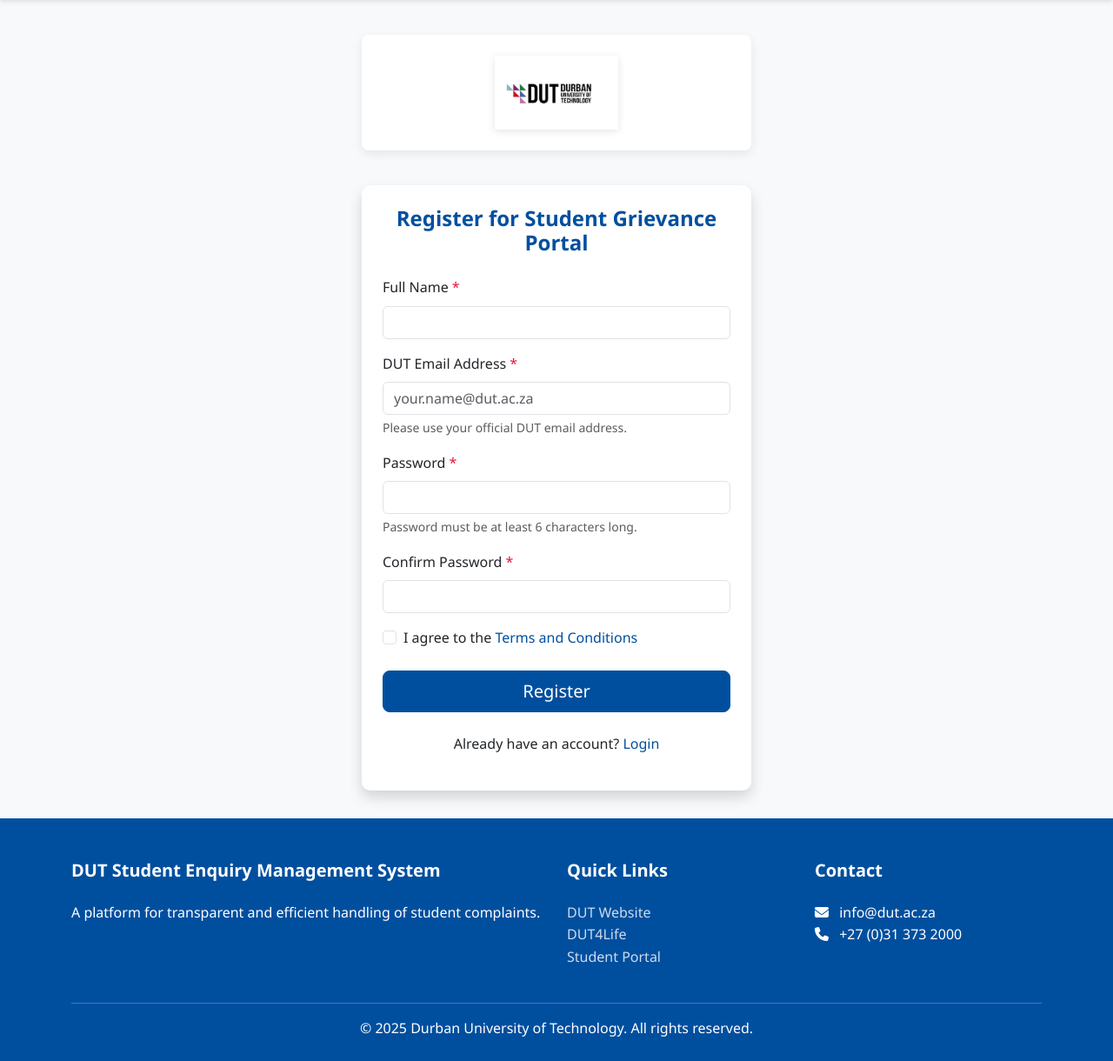
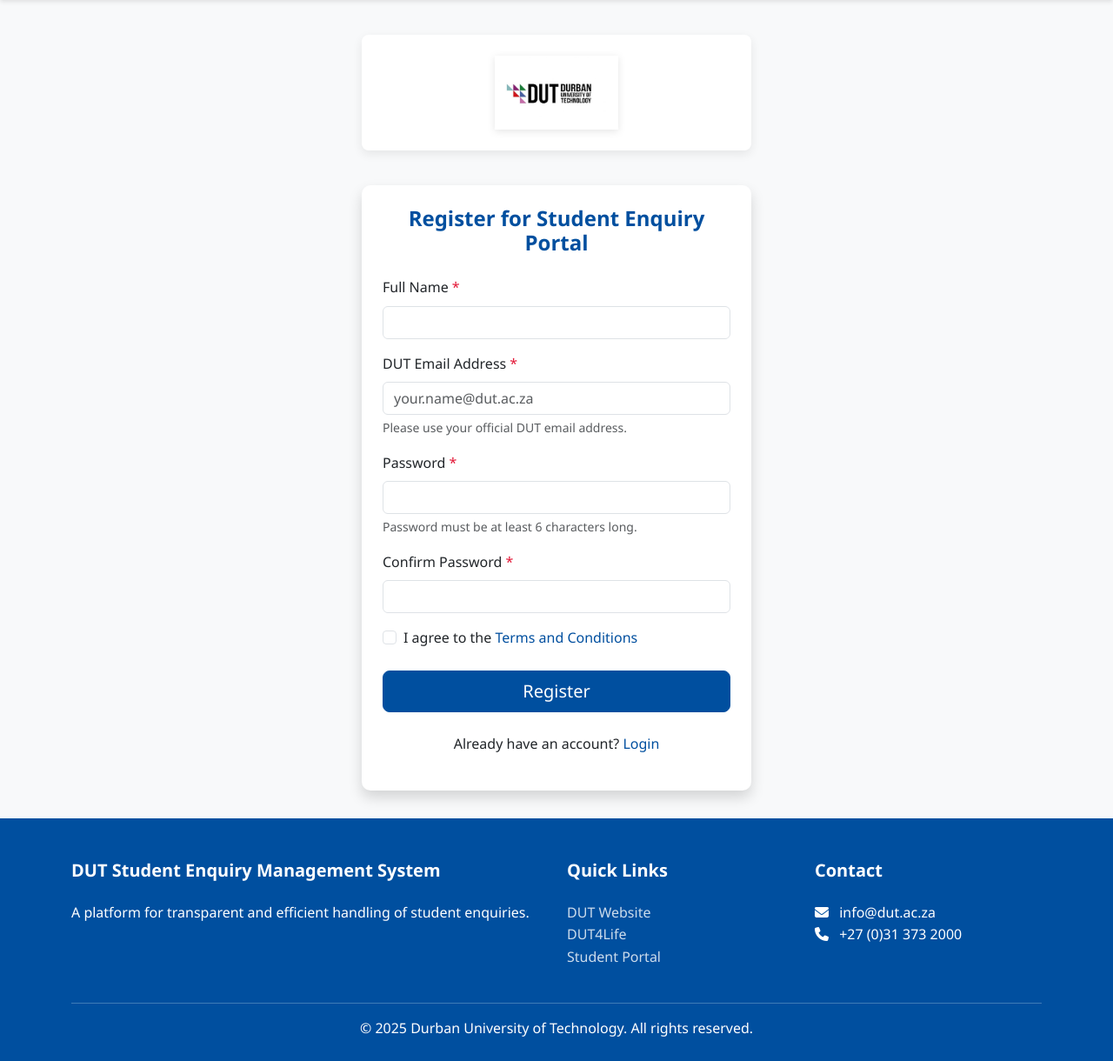
Before and after one commit to thandazanigs55/ComplaintApp, a Flask app: page /auth/register in a window 1280 px wide. Shown: the part 72-1292 px from the top of the page at 87% size. Run offline with Flask 3, Linux system fonts and the light colour scheme.

Commit message:
Co-authored-by: Mhlengi Mzamo Nkabinde <21849449@dut4life.ac.za> Co-authored-by: MHLENGINKABINDE <159901455+MHLENGINKABINDE@users.noreply.github.com>

```diff
--- a/app/templates/auth/login.html
+++ b/app/templates/auth/login.html
@@ -1,6 +1,6 @@
 {% extends 'shared/layout.html' %}
 
-{% block title %}Login | DUT Student Grievance Management System{% endblock %}
+{% block title %}Login | DUT Student Enquiry Management System{% endblock %}
 
 {% block content %}
 <div class="auth-container">
@@ -9,7 +9,7 @@
     </div>
     <div class="card auth-card">
         <div class="card-body p-4">
-            <h2 class="auth-form-title text-center">Login to Student Grievance Portal</h2>
+            <h2 class="auth-form-title text-center">Login to Student Enquiry Portal</h2>
 
             <form method="POST" action="{{ url_for('auth.login') }}">
                 <div class="mb-3">
--- a/app/templates/auth/register.html
+++ b/app/templates/auth/register.html
@@ -1,6 +1,6 @@
 {% extends 'shared/layout.html' %}
 
-{% block title %}Register | DUT Student Grievance Management System{% endblock %}
+{% block title %}Register | DUT Student Enquiry Management System{% endblock %}
 
 {% block content %}
 <div class="auth-container">
@@ -9,7 +9,7 @@
     </div>
     <div class="card auth-card">
         <div class="card-body p-4">
-            <h2 class="auth-form-title text-center">Register for Student Grievance Portal</h2>
+            <h2 class="auth-form-title text-center">Register for Student Enquiry Portal</h2>
 
             <form method="POST" action="{{ url_for('auth.register') }}">
                 <div class="mb-3">
--- a/app/templates/shared/layout.html
+++ b/app/templates/shared/layout.html
@@ -96,7 +96,7 @@
             <div class="row">
                 <div class="col-md-6">
                     <h5>DUT Student Enquiry Management System</h5>
-                    <p>A platform for transparent and efficient handling of student complaints.</p>
+                    <p>A platform for transparent and efficient handling of student enquiries.</p>
                 </div>
                 <div class="col-md-3">
                     <h5>Quick Links</h5>
```
